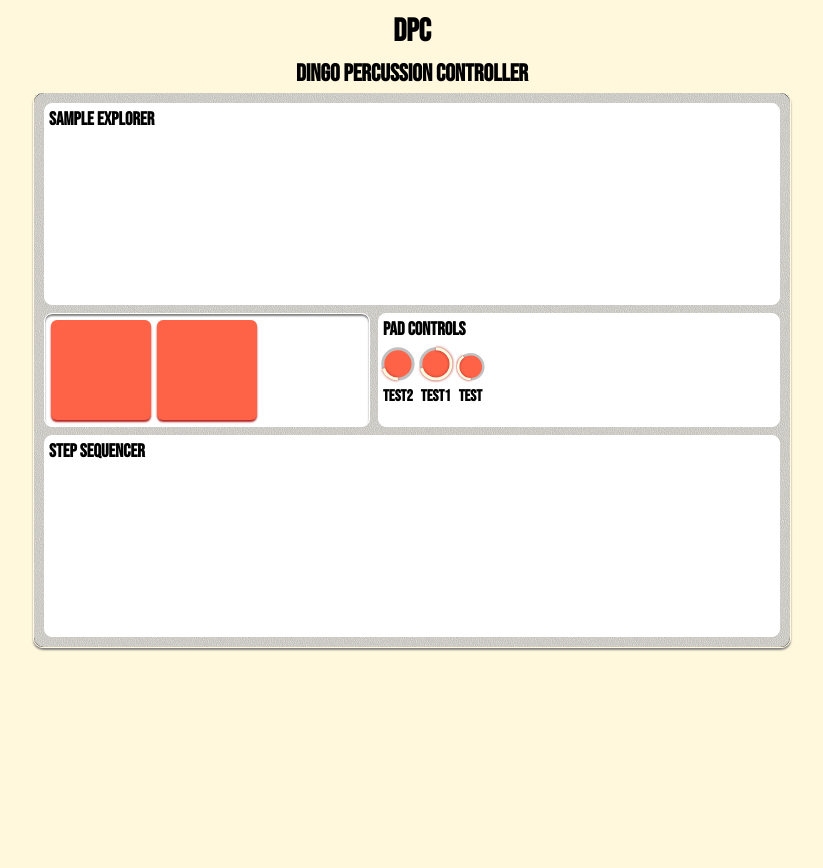
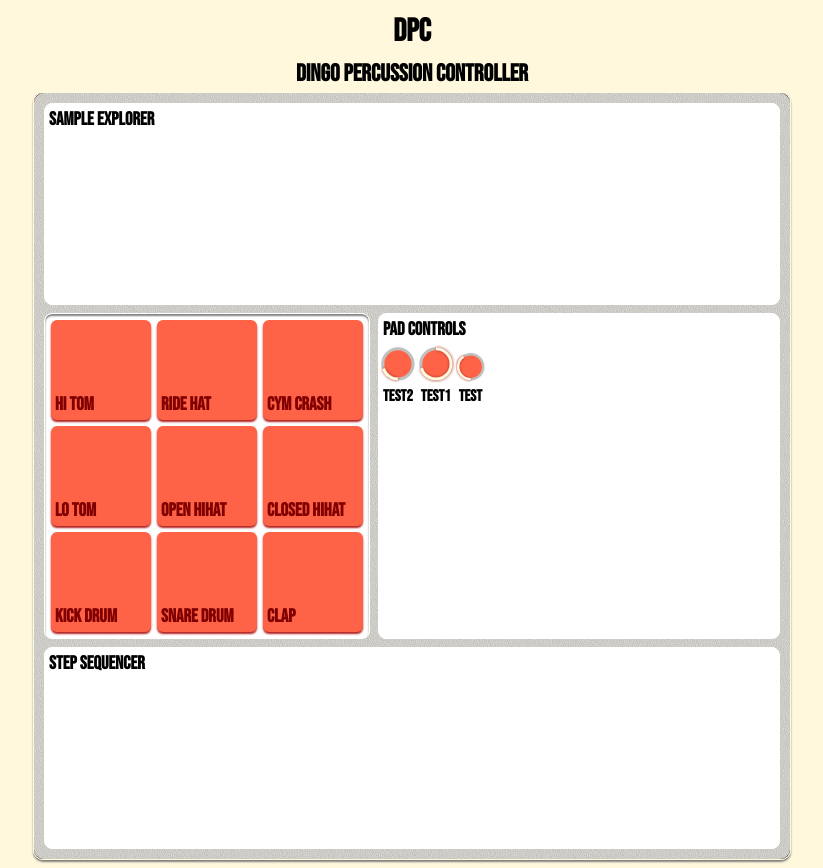
Before and after one commit to anthonymarkreynolds/Dingo-Percussion-Controller, a React (Create React App) app: page / in a window 1280 px wide. Shown: the whole page, without its empty margins (228-1051 px from the left). Before the commit the page ends 800 px from the top, so only its background shows below. Built offline with nearby package versions, Linux system fonts and the light colour scheme.

Commit message:
add pads and text

```diff
--- a/src/App.js
+++ b/src/App.js
@@ -13,15 +13,13 @@ const Pads = () => {
   const { actx, osc1, gain1 } = useContext(AudioCTX);
   return (
     <div className="pads">
-      <div key={0} className="pad" onClick={() => osc1.start()}></div>
+      <div key={2} class="pad">
+        <h3>Hi Tom</h3>
+      </div>
       <div
         className="pad"
         key={1}
         onClick={() => {
-          const waveArray = new Float32Array(3);
-          waveArray[0] = 1;
-          waveArray[1] = 0.25;
-          waveArray[2] = 0;
           gain1.gain.cancelScheduledValues(actx.currentTime);
           gain1.gain.setValueAtTime(0.25, actx.currentTime);
           gain1.gain.exponentialRampToValueAtTime(
@@ -29,7 +27,31 @@ const Pads = () => {
             actx.currentTime + 2
           );
         }}
-      ></div>
+      >
+        <h3>Ride Hat</h3>
+      </div>
+      <div key={0} className="pad">
+        <h3>Cym Crash</h3>
+      </div>
+
+      <div key={3} class="pad">
+        <h3>Lo Tom</h3>
+      </div>
+      <div key={4} class="pad">
+        <h3>Open HiHat</h3>
+      </div>
+      <div key={5} class="pad">
+        <h3>Closed HiHat</h3>
+      </div>
+      <div key={6} class="pad">
+        <h3>Kick Drum</h3>
+      </div>
+      <div key={7} class="pad">
+        <h3>Snare Drum</h3>
+      </div>
+      <div key={8} class="pad">
+        <h3>Clap</h3>
+      </div>
     </div>
   );
 };
--- a/src/styles.scss
+++ b/src/styles.scss
@@ -73,9 +73,14 @@ h6 {
   box-shadow: 0 2px 2px firebrick;
   transition: all 0.3s ease-out;
   background-color: map-get($colors, primary);
+  display: flex;
   &:hover {
     background-color: map-get($colors, highlight);
     transition: none;
+  }
+  h3 {
+    align-self: end;
+    color: map-get($colors, dark);
   }
 }
 
```
